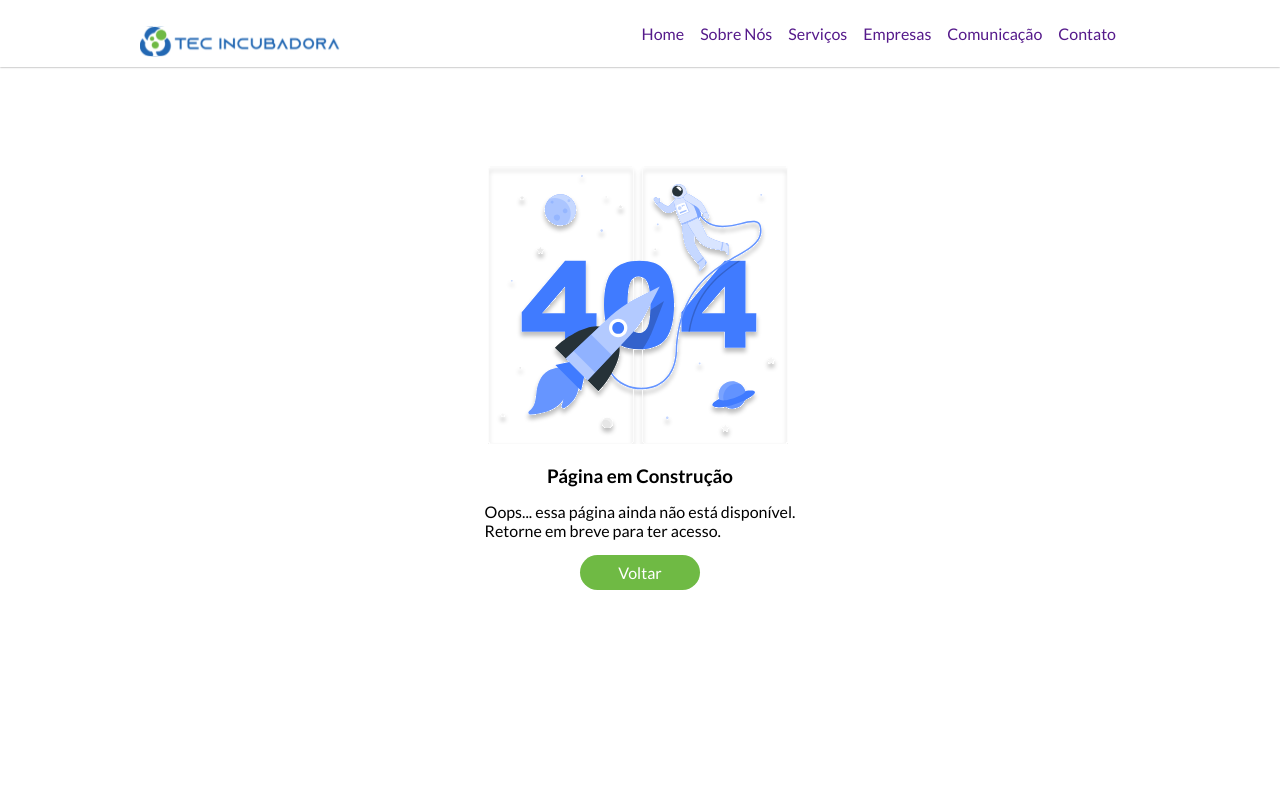
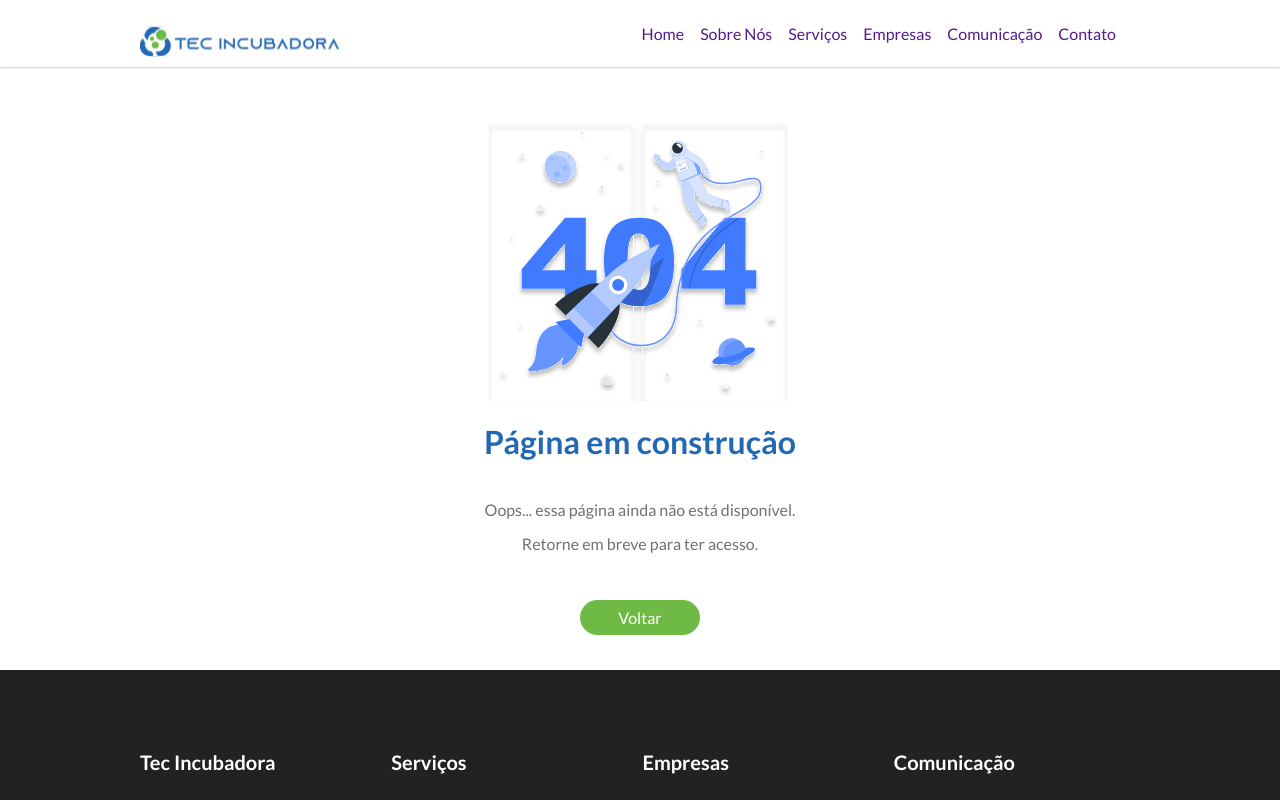
Before and after one commit to leoalcantara/tec-incubadora-frontend, a React (Vite) app: page / in a window 1280 px wide. Shown: the top 800 px of the page. Built offline with nearby package versions, Linux system fonts and the light colour scheme.

Commit message:
component Error404 styled

```diff
--- a/src/App.jsx
+++ b/src/App.jsx
@@ -10,7 +10,8 @@ function App() {
   return (
     <div>
       <Header/>
-          <ErrorBox/>
+      <ErrorBox/>
+      <Footer/>
 
     </div>
   )
--- a/src/components/ErrorBox.jsx
+++ b/src/components/ErrorBox.jsx
@@ -6,9 +6,9 @@ export function ErrorBox() {
         <div className= { styles.container }>
             <div className={styles.box}>
                 <img className={styles.errorimg} src={ ErrorImage } alt="" />
-                <h3>Página em Construção</h3>
-                <span> Oops... essa página ainda não está disponível.<br/>
-                Retorne em breve para ter acesso.</span>
+                <h1>Página em construção</h1>
+                <p> Oops... essa página ainda não está disponível.</p>
+                <p>Retorne em breve para ter acesso.</p>
                 <button type='submit'>Voltar</button>
             </div>
         </div>
--- a/src/components/ErrorBox.module.css
+++ b/src/components/ErrorBox.module.css
@@ -9,12 +9,24 @@
     flex-direction: column;
     justify-content: center;
     align-items: center;
-    height: 550px;
-    width:430px;
     padding: 10px;
     margin: 25px;
 
     gap: 15px;
+}
+
+.box h1 {
+    color: var(--blue-500);
+    padding-bottom: 1.5rem;
+}
+
+.box p{
+    justify-content: center;
+    color: var(--gray-500);
+}
+
+.box > :nth-child(4) {
+    padding-bottom: 2rem;
 }
 
 .errorimg {
--- a/src/components/Footer.module.css
+++ b/src/components/Footer.module.css
@@ -2,7 +2,7 @@ footer {
     padding: 80px 60px;
     background: var(--black-600);
     position: absolute;
-    bottom: 0;
+    bottom: -1;
     width: 100vw;
 }
 
--- a/src/global.css
+++ b/src/global.css
@@ -7,6 +7,7 @@
     --gray-100 : #F2F2F2;
     --gray-200 : #EEEEEE;
     --gray-400 : #7C7C7C;
+    --gray-500 : #756F6F;
     --black-600: #222222;
     --black-700: #1E1E1E;
     --black-900: #000;
```
